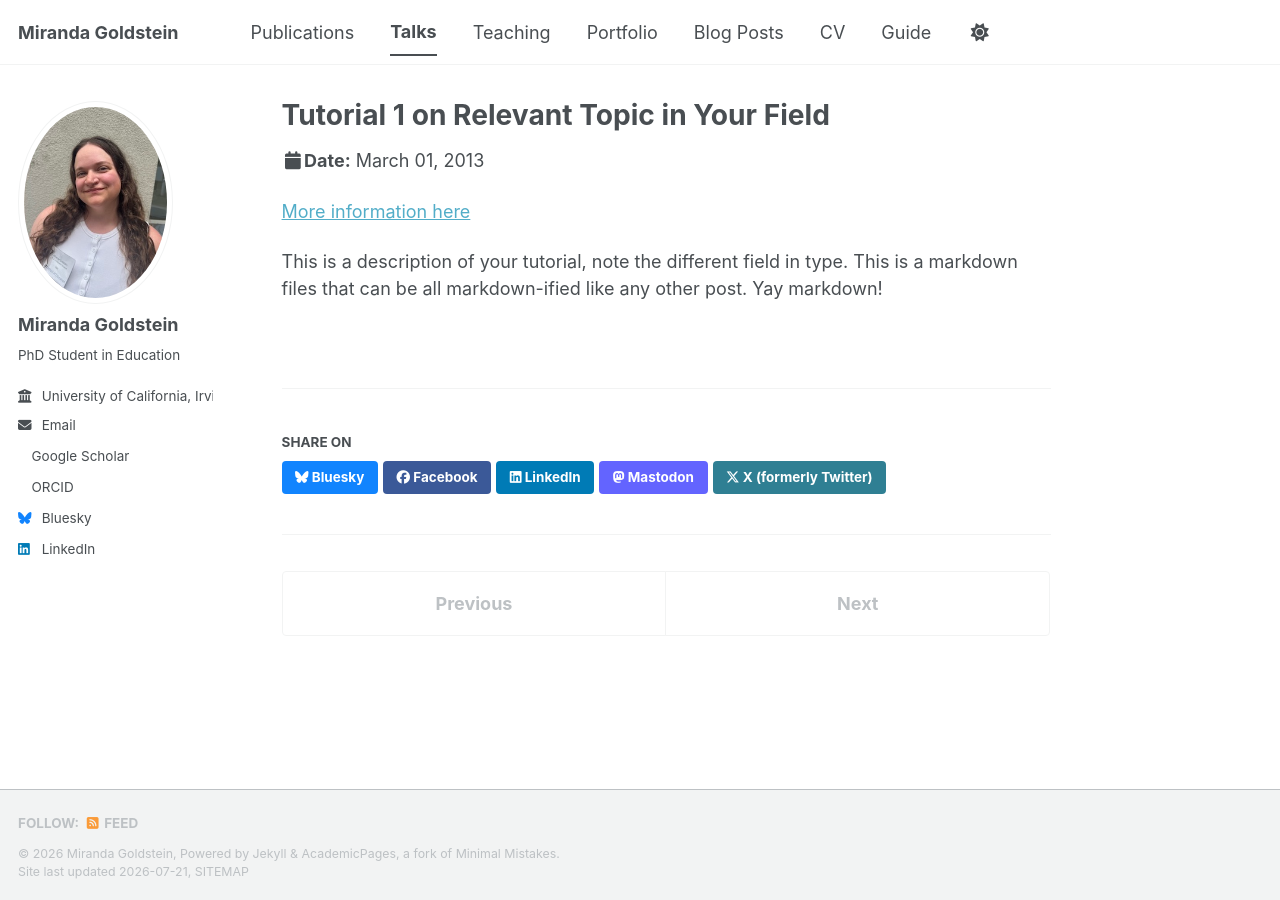
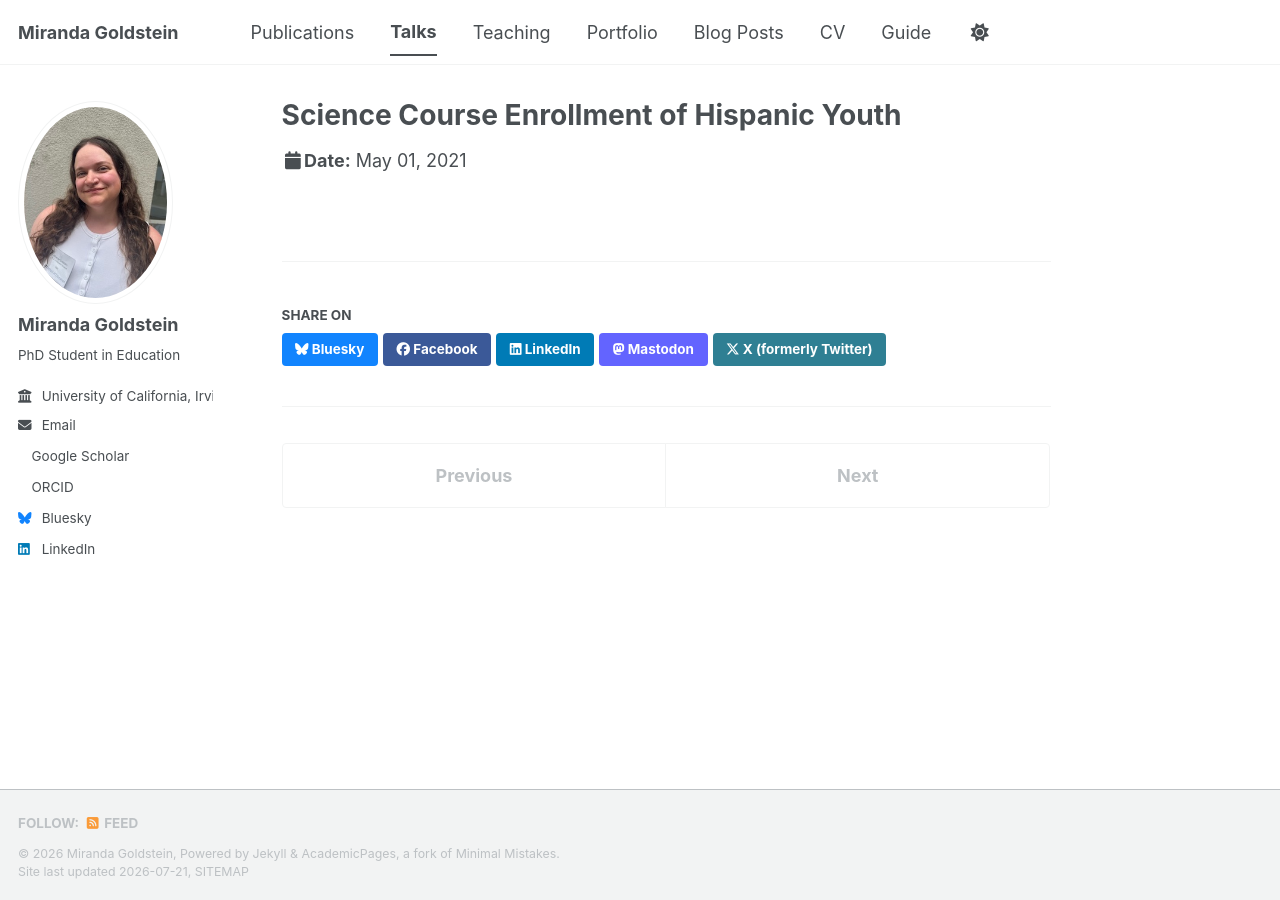
Before and after one commit to mirandagoldstein/mirandagoldstein.github.io, a Jekyll site: the page built from _talks/2013-03-01-tutorial-1.md, in a window 1280 px wide. Built offline with Jekyll 4.4.1, drawn with Linux system fonts in a browser that asks for light colours; a style sheet for code colours, icons or effects is not loaded.

Commit message:
Update 2013-03-01-tutorial-1.md

```diff
--- a/_talks/2013-03-01-tutorial-1.md
+++ b/_talks/2013-03-01-tutorial-1.md
@@ -1,13 +1,10 @@
 ---
-title: "Tutorial 1 on Relevant Topic in Your Field"
+title: "Science Course Enrollment of Hispanic Youth"
 collection: talks
-type: "Tutorial"
-permalink: /talks/2013-03-01-tutorial-1
-venue: "UC-Berkeley Institute for Testing Science"
-date: 2013-03-01
-location: "Berkeley, CA, USA"
+type: "Poster"
+permalink: /talks/2021-05-01-talk-1
+authors: "<b>Goldstein, M.</b>, Safavian, N., Eccles, J.S."
+venue: "University of California, Irvine Undergraduate Research Opportunities Program Symposium"
+date: 2021-05-01
+location: "Irvine, CA, USA"
 ---
-
-[More information here](http://exampleurl.com)
-
-This is a description of your tutorial, note the different field in type. This is a markdown files that can be all markdown-ified like any other post. Yay markdown!
```
